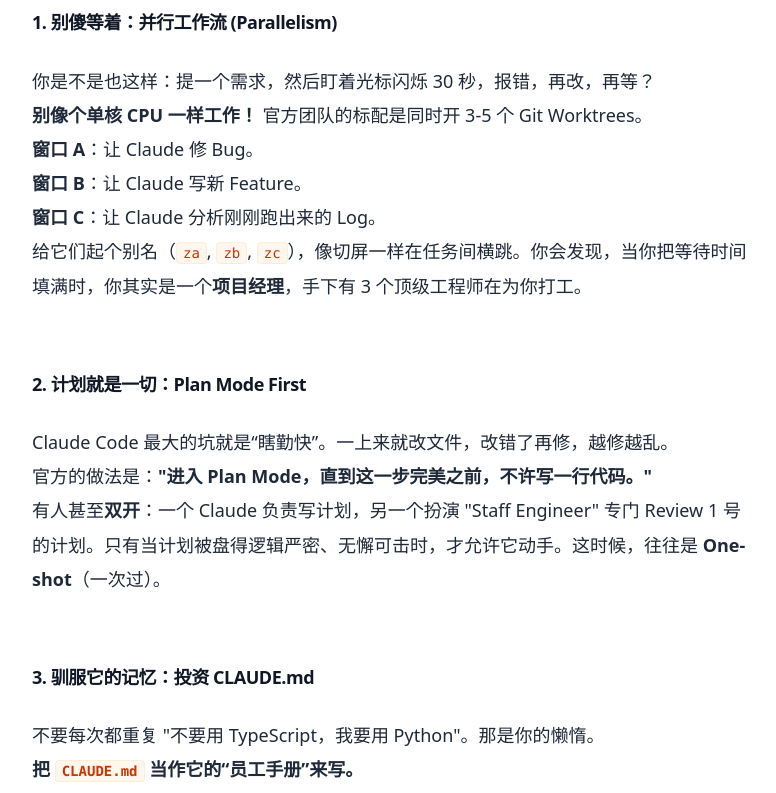
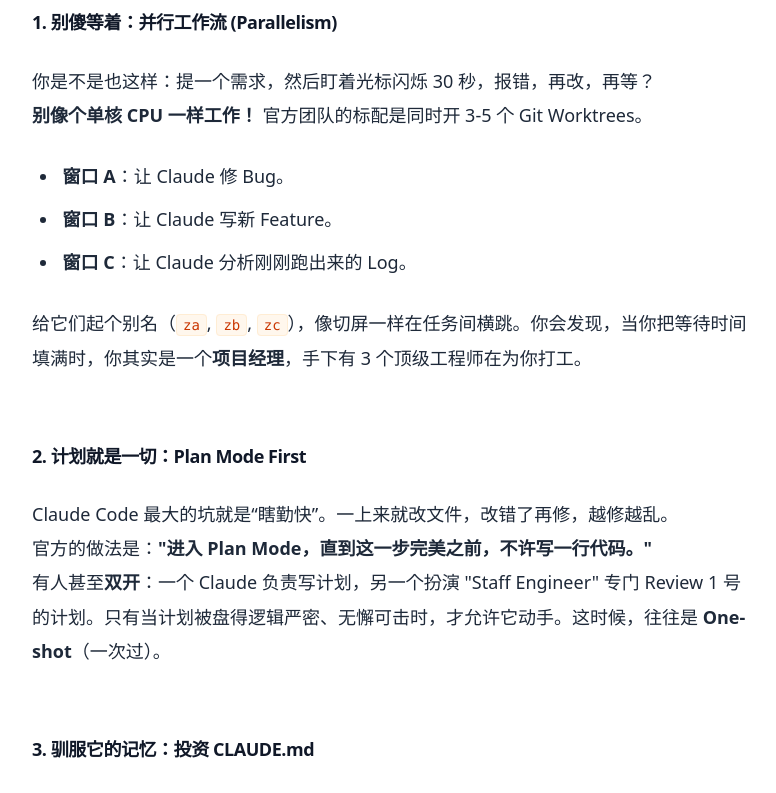
Before and after one commit to huaguihai/clawdbot-blog, a Next.js app: page /posts/claude-code-secrets in a window 1280 px wide. Shown: the part 740-1533 px from the top of the page, without its empty margins (248-1024 px from the left). Built offline with nearby package versions, Linux system fonts and the light colour scheme; a web font is replaced by a local one.

Commit message:
Fix: Force CSS list styles & use hyphens for markdown lists 🟢

```diff
--- a/content/posts/turn-old-phone-into-ai-node.md
+++ b/content/posts/turn-old-phone-into-ai-node.md
@@ -31,9 +31,9 @@
 
 你只需要三样东西：
 
-*   **一部旧手机**：安卓、iPhone 都可以。不用太好，能开机、能联网就行。
-*   **OpenClaw Gateway**：也就是我在 VPS 上跑的那个核心程序（如果你还没装，去看上一篇教程）。
-*   **WhatsApp 账号**：这是我们沟通的桥梁。
+- **一部旧手机**：安卓、iPhone 都可以。不用太好，能开机、能联网就行。
+- **OpenClaw Gateway**：也就是我在 VPS 上跑的那个核心程序（如果你还没装，去看上一篇教程）。
+- **WhatsApp 账号**：这是我们沟通的桥梁。
 
 **关于账号的小贴士**：
 很多人担心注册不了。其实据社区反馈，**国内手机号 (+86)** 完全是可以注册的。如果你收不到短信验证码，试着点一下“致电给我” (Call Me)，通常就能搞定。
--- a/src/app/globals.css
+++ b/src/app/globals.css
@@ -21,9 +21,29 @@
 
 /* Editorial Typography */
 .prose {
-  @apply text-gray-800 max-w-none font-serif; /* Body uses Merriweather */
+  @apply text-gray-800 max-w-none font-serif;
   font-size: 1.125rem;
   line-height: 1.9;
+}
+
+/* Force List Styles */
+.prose ul {
+  list-style-type: disc;
+  padding-left: 1.5em;
+  margin-top: 1.5em;
+  margin-bottom: 1.5em;
+}
+
+.prose ol {
+  list-style-type: decimal;
+  padding-left: 1.5em;
+  margin-top: 1.5em;
+  margin-bottom: 1.5em;
+}
+
+.prose li {
+  margin-bottom: 0.5em;
+  padding-left: 0.2em;
 }
 
 .prose h1, .prose h2, .prose h3 {
```
